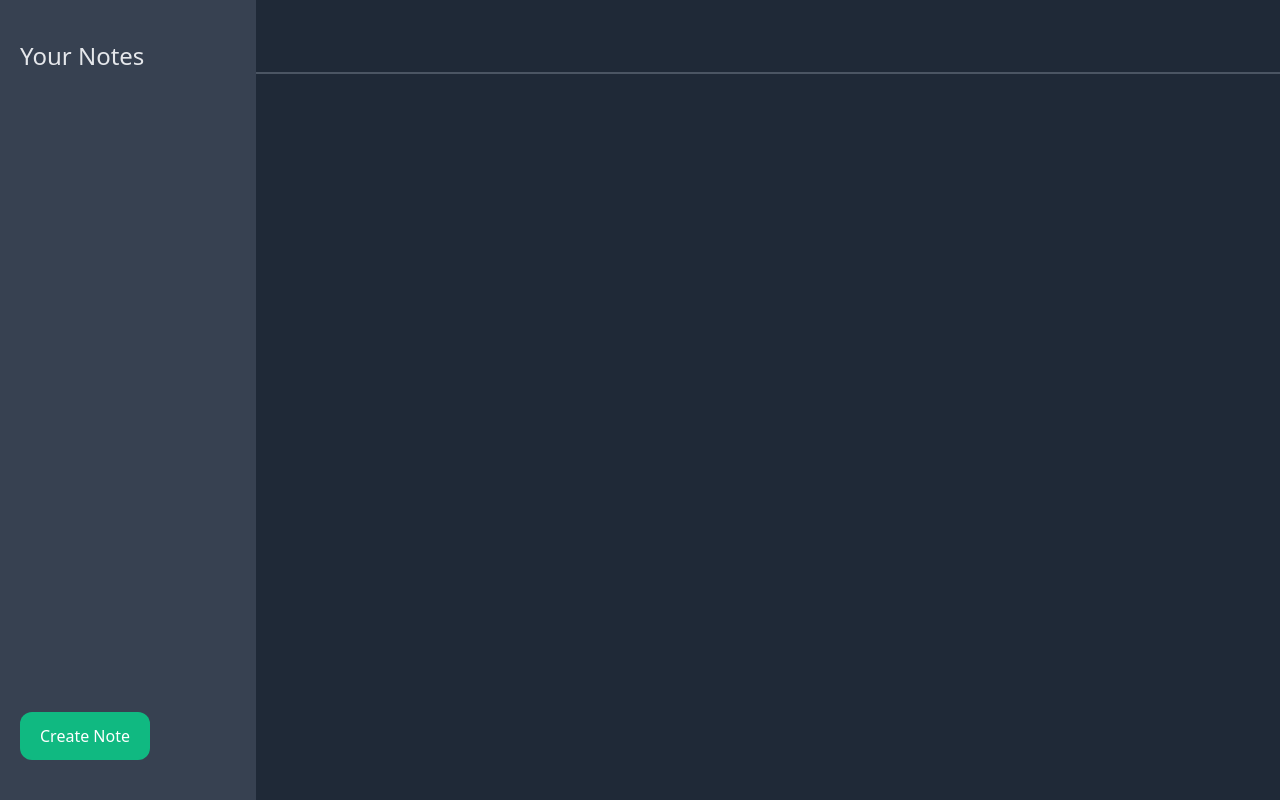
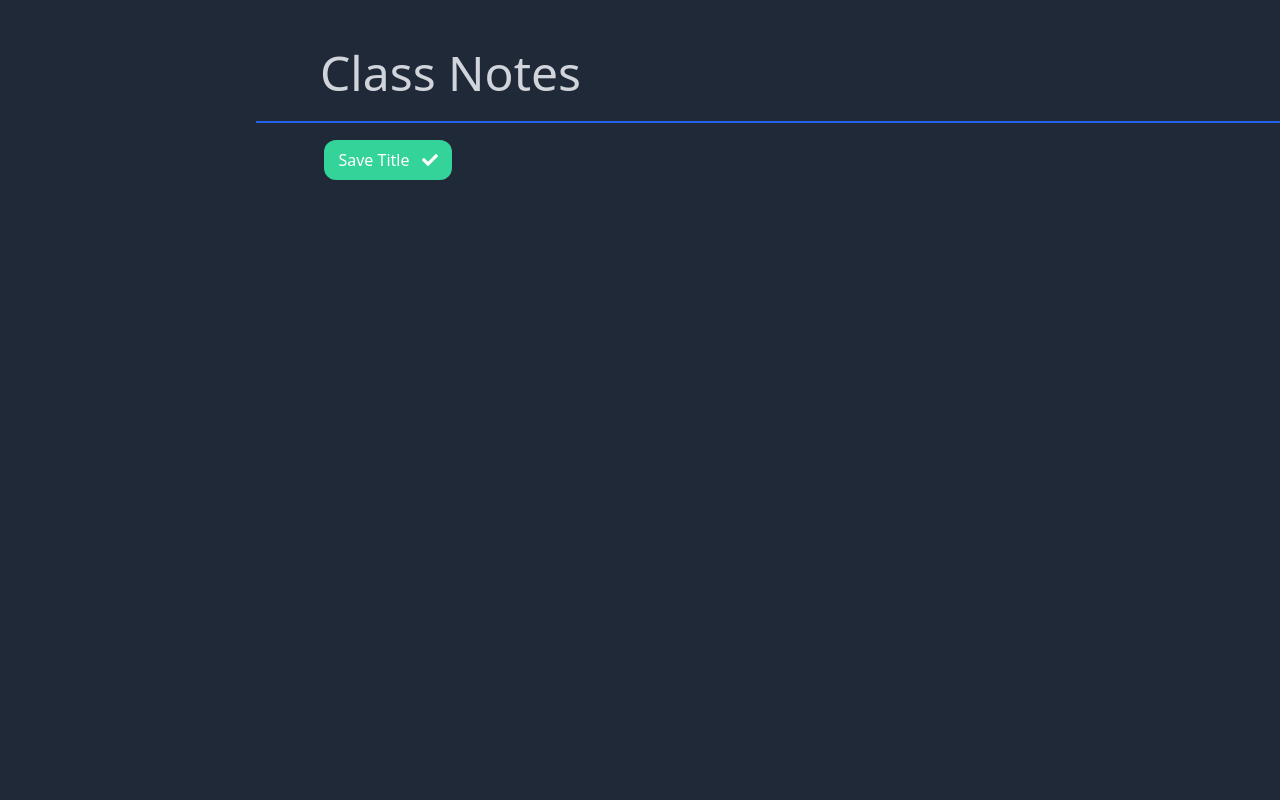
Before and after one commit to Blake-K-Yeboah/note-taker, a React (Create React App) app: page / in a window 1280 px wide. Built offline with nearby package versions, Linux system fonts and the light colour scheme.

Commit message:
Added Editable Title (not finished yet)

```diff
--- a/src/components/CurrentEditor.js
+++ b/src/components/CurrentEditor.js
@@ -1,3 +1,9 @@
+// Hooks
+import { useState, useRef } from "react";
+
+// Icons
+import { FaCheck } from "react-icons/fa";
+
 const CurrentEditor = ({
     notes,
     currentNote,
@@ -5,11 +11,41 @@ const CurrentEditor = ({
     activeNote,
     setActiveNote,
 }) => {
+    const [titleEditable, setTitleEditable] = useState(true);
+    const [title, setTitle] = useState("Class Notes");
+    const titleInputEl = useRef(null);
+
     return (
-        <div className="bg-gray-800 w-screen h-screen py-10 pl-64">
-            <h1 className="pl-16 text-5xl text-gray-300 font-light border-b-2 border-gray-600 pb-8">
-                {activeNote ? activeNote.title : "Loading..."}
-            </h1>
+        <div className="bg-gray-800 w-screen h-screen py-10 pl-64 z-10">
+            {!titleEditable ? (
+                <h1
+                    className=" pl-16 text-5xl text-gray-300 font-light border-b-2 border-gray-600 pb-8"
+                    onClick={() => {
+                        setTitle(activeNote.title);
+                        setTitleEditable(true);
+                        setTimeout(() => titleInputEl.current.focus(), 150);
+                    }}
+                >
+                    {activeNote ? activeNote.title : "Loading..."}
+                </h1>
+            ) : (
+                <div className="flex flex-row relative">
+                    <input
+                        value={title}
+                        onChange={(e) => setTitle(e.target.value)}
+                        placeholder="Enter Title"
+                        className="bg-gray-800 text-5xl text-gray-300 font-light border-b-2 border-blue-600 pb-4 pl-16 outline-none focus:shadow-2xl w-screen"
+                        ref={titleInputEl}
+                    />
+                    <button
+                        className="text-white bg-green-400 ml-5 rounded-xl mt-5
+                        hover:bg-green-600 cursor-pointer transition-all duration-300 ease-in-out w-32 h-10 flex justify-center items-center absolute left-12 top-20"
+                        onClick={() => setTitleEditable(false)}
+                    >
+                        Save Title <FaCheck className="ml-3" />
+                    </button>
+                </div>
+            )}
         </div>
     );
 };
```
